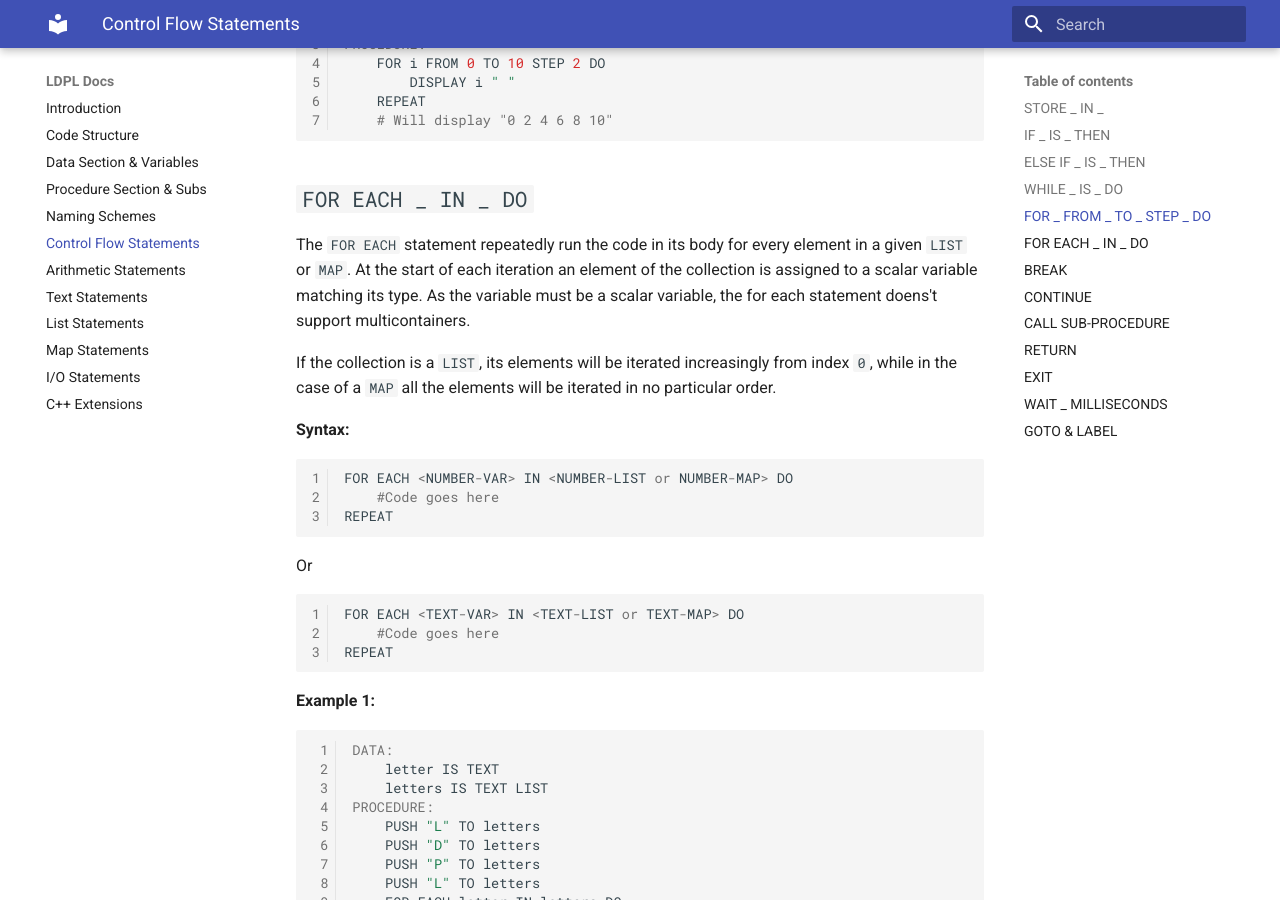
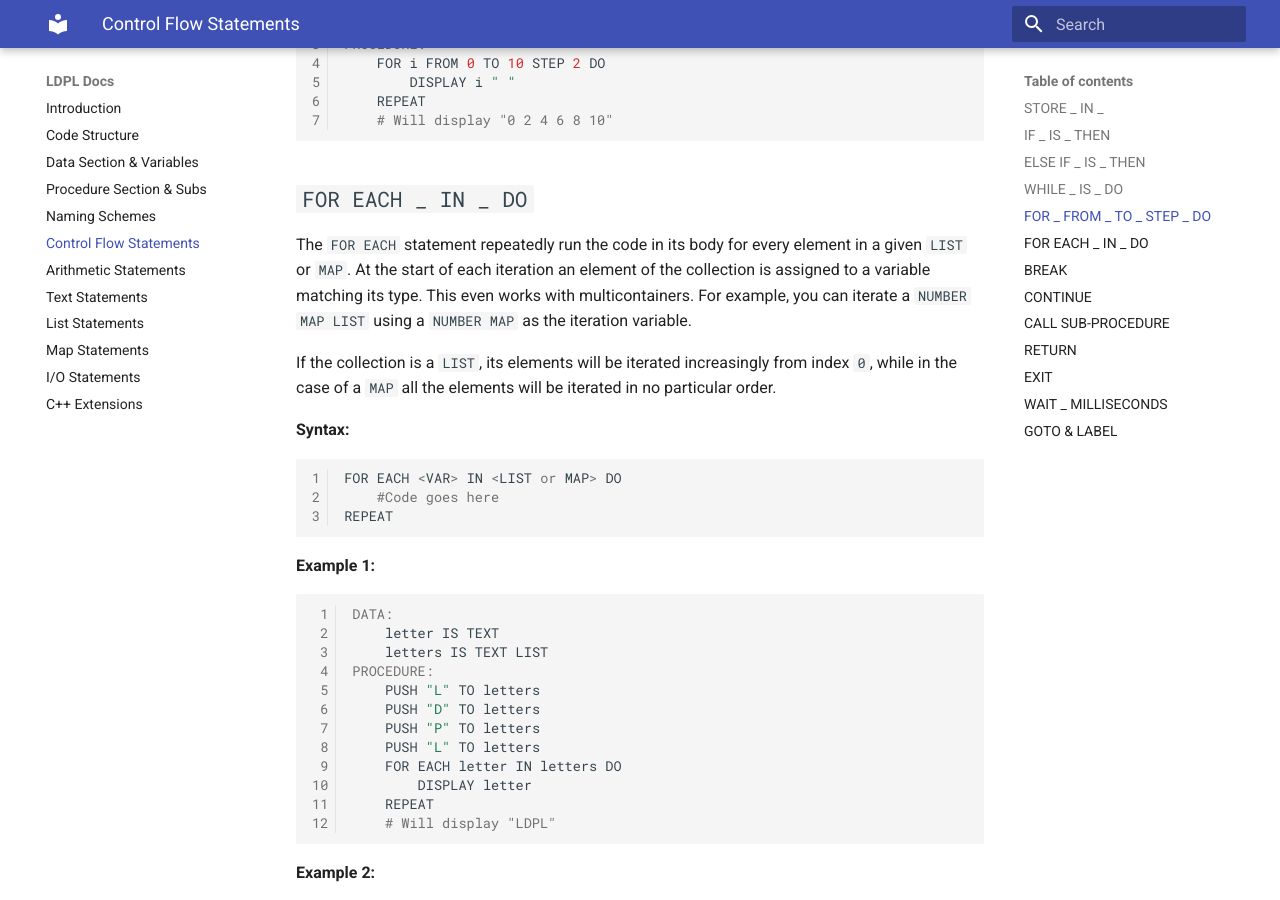
Before and after one commit to Lartu/ldpl, an MkDocs documentation site: the page built from docs/flow.md, in a window 1280 px wide and 900 px high, scrolled down 3957 px. Built offline with MkDocs 1.6.1 and Material for MkDocs 9.7.7, drawn with Linux system fonts in a browser that asks for light colours.

Commit message:
Docs: multicontainers in FOR EACH

````diff
--- a/docs/flow.md
+++ b/docs/flow.md
@@ -168,23 +168,14 @@ PROCEDURE:
 
 ## `FOR EACH _ IN _ DO`
 
-The `FOR EACH` statement repeatedly run the code in its body for every element in a given `LIST` or `MAP`. At the start of each iteration an element of the collection is assigned to a scalar variable matching its type.
-As the variable must be a scalar variable, the for each statement doens't support multicontainers.
+The `FOR EACH` statement repeatedly run the code in its body for every element in a given `LIST` or `MAP`. At the start of each iteration an element of the collection is assigned to a variable matching its type. This even works with multicontainers. For example, you can iterate a `NUMBER MAP LIST` using a `NUMBER MAP` as the iteration variable.
 
 If the collection is a `LIST`, its elements will be iterated increasingly from index `0`, while in the case of a `MAP` all the elements will be iterated in no particular order.
 
 **Syntax:**
 
 ```coffeescript
-FOR EACH <NUMBER-VAR> IN <NUMBER-LIST or NUMBER-MAP> DO
-	#Code goes here
-REPEAT
-```
-
-Or
-
-```coffeescript
-FOR EACH <TEXT-VAR> IN <TEXT-LIST or TEXT-MAP> DO
+FOR EACH <VAR> IN <LIST or MAP> DO
 	#Code goes here
 REPEAT
 ```
````
